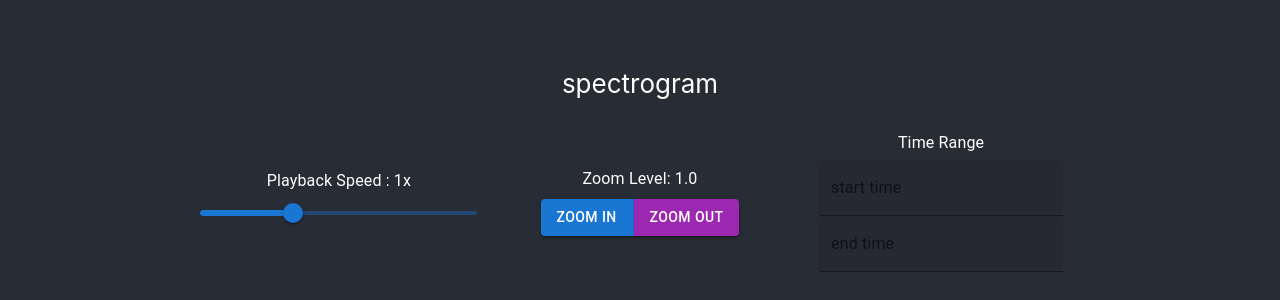
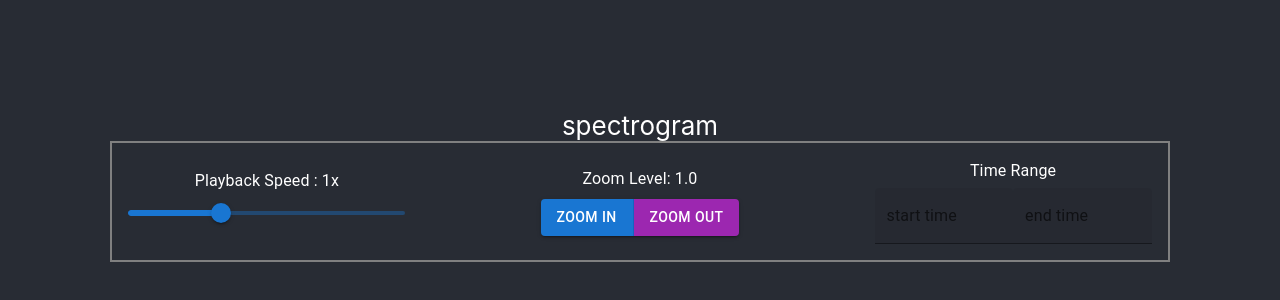
Before and after one commit to tkhv/JIB3113TheCocktailParty, a React (Create React App) app in the folder audio_app/: page / in a window 1280 px wide. Shown: the part 214-514 px from the top of the page. Built offline with nearby package versions, Linux system fonts and the light colour scheme.

Commit message:
made border box for info_bar

```diff
--- a/audio_app/src/App.css
+++ b/audio_app/src/App.css
@@ -1,10 +1,5 @@
 .App {
   text-align: center;
-}
-
-.App-logo {
-  height: 40vmin;
-  pointer-events: none;
 }
 
 @media (prefers-reduced-motion: no-preference) {
@@ -15,6 +10,7 @@
 
 .App-header {
   background-color: #282c34;
+  width: "100%";
   min-height: 100vh;
   display: flex;
   flex-direction: column;
@@ -24,15 +20,5 @@
   color: white;
 }
 
-.App-link {
-  color: #61dafb;
+.info_bar {
 }
-
-@keyframes App-logo-spin {
-  from {
-    transform: rotate(0deg);
-  }
-  to {
-    transform: rotate(360deg);
-  }
-}
--- a/audio_app/src/components/info_bar.js
+++ b/audio_app/src/components/info_bar.js
@@ -6,6 +6,7 @@ import Box from "@mui/material/Box";
 import Grid from "@mui/material/Grid";
 import Typography from "@mui/material/Typography";
 import ButtonGroup from "@mui/material/ButtonGroup";
+import "../App.css";
 
 const Info_bar = () => {
   const [playbackSpeed, setPlaybackSpeed] = useState(1);
@@ -29,8 +30,9 @@ const Info_bar = () => {
   };
 
   return (
-    <Box p={4}>
-      <Grid container spacing={3} alignItems="center">
+    <div className="info_bar">
+      <Box sx={{ p: 2, border: "2px solid grey" }}>
+        <Grid container spacing={12} alignItems="center">
           <Grid item xs={4}>
             <Typography gutterBottom>
               Playback Speed : {playbackSpeed}x
@@ -50,7 +52,11 @@ const Info_bar = () => {
               Zoom Level: {zoomLevel.toFixed(1)}
             </Typography>
             <ButtonGroup variant="contained" color="primary">
-            <Button variant="contained" color="primary" onClick={handleZoomIn}>
+              <Button
+                variant="contained"
+                color="primary"
+                onClick={handleZoomIn}
+              >
                 Zoom In
               </Button>
               <Button
@@ -65,11 +71,14 @@ const Info_bar = () => {
 
           <Grid item xs={4}>
             <Typography gutterBottom>Time Range</Typography>
+            <div style={{ display: "flex" }}>
               <TextField label="start time" variant="filled" />
               <TextField label="end time" variant="filled" />
+            </div>
           </Grid>
         </Grid>
       </Box>
+    </div>
   );
 };
 
```
Lines whose indentation alone changed are shown as unchanged.
